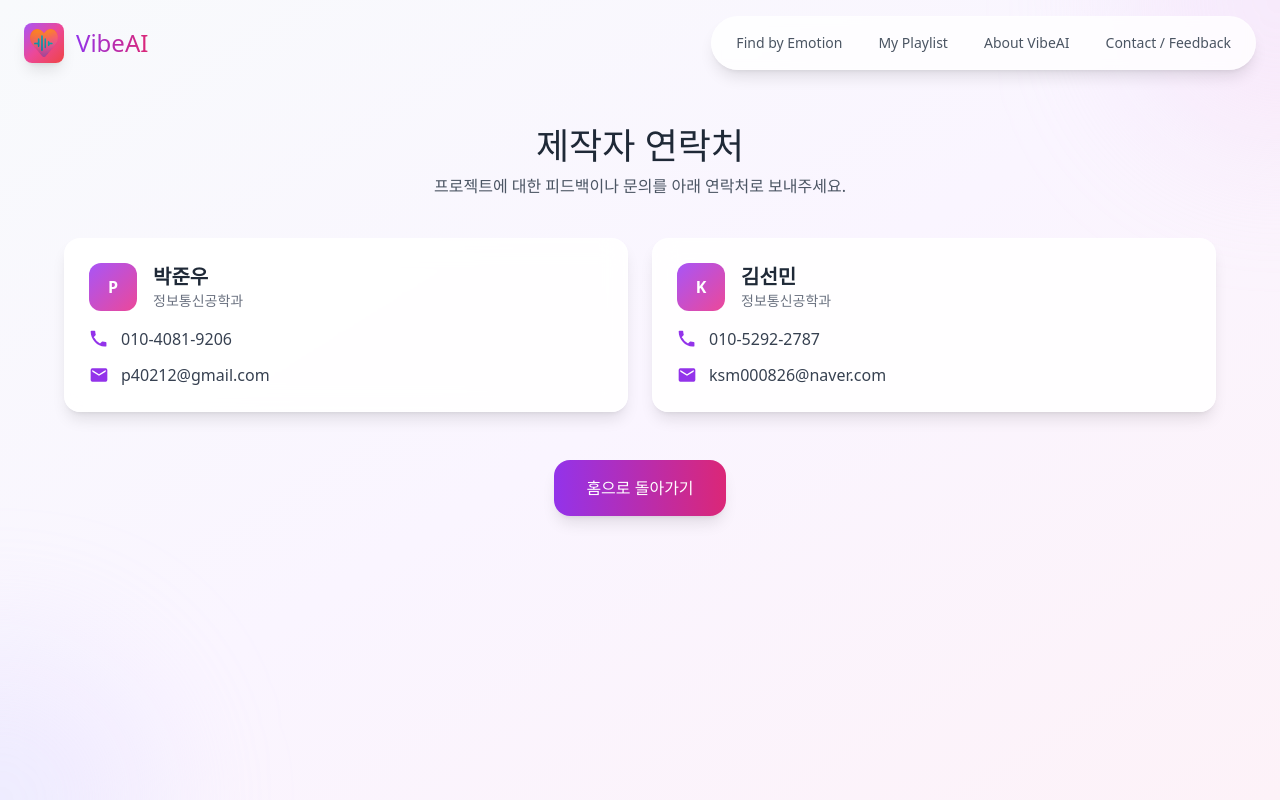
After one commit to junwoo-qkr/joljak, a Django app: page /recommendation/contact/ in a window 1280 px wide. The commit adds this page. Run offline with Django 5.2, Linux system fonts and the light colour scheme; some libraries are stand-ins or nearby versions.

Commit message:
contact 페이지 추가

```diff
--- /dev/null
+++ b/recommendation/templates/contact.html
@@ -0,0 +1,118 @@
+<!DOCTYPE html>
+<html lang="ko">
+{% load static %}
+<head>
+  <meta charset="UTF-8">
+  <meta name="viewport" content="width=device-width, initial-scale=1.0">
+  <title>VibeAI - Contact</title>
+  <script src="https://cdn.tailwindcss.com"></script>
+  <style>
+    :root { --radius: 0.625rem; }
+    @keyframes slideInUp { from { opacity: 0; transform: translateY(20px);} to { opacity: 1; transform: translateY(0);} }
+    @keyframes slideInDown { from { opacity: 0; transform: translateY(-20px);} to { opacity: 1; transform: translateY(0);} }
+    @keyframes scaleIn { from { opacity: 0; transform: scale(0.95);} to { opacity: 1; transform: scale(1);} }
+    .initial-hidden { opacity: 0; }
+    .animate-slide-in-up { animation: slideInUp .6s ease-out forwards; }
+    .animate-slide-in-down { animation: slideInDown .6s ease-out forwards; }
+    .animate-scale-in { animation: scaleIn .6s ease-out forwards; }
+    .delay-200{animation-delay:.2s}.delay-300{animation-delay:.3s}.delay-500{animation-delay:.5s}
+    .hover-shadow:hover { box-shadow: 0 20px 25px -5px rgba(0,0,0,.1), 0 10px 10px -5px rgba(0,0,0,.04); }
+  </style>
+</head>
+<body class="min-h-screen bg-gradient-to-br from-slate-50 via-purple-50 to-pink-50 overflow-auto relative">
+  <!-- background blobs -->
+  <div class="absolute inset-0 overflow-hidden">
+    <div class="absolute -top-40 -right-40 w-80 h-80 bg-gradient-to-br from-purple-200/30 to-pink-200/30 rounded-full blur-3xl"></div>
+    <div class="absolute -bottom-40 -left-40 w-80 h-80 bg-gradient-to-tr from-blue-200/30 to-purple-200/30 rounded-full blur-3xl"></div>
+  </div>
+
+  <!-- header / nav -->
+  <header class="relative z-10 px-6 py-4">
+    <nav class="max-w-7xl mx-auto flex items-center justify-between">
+      <div class="flex items-center gap-3 initial-hidden animate-slide-in-down">
+        <a href="{% url 'recommendation:start' %}" class="w-10 h-10 bg-gradient-to-br from-purple-500 via-pink-500 to-red-500 rounded-lg flex items-center justify-center shadow-lg transition">
+          <img src="{% static 'images/LOGO.png' %}" alt="VibeAI Heart Logo" class="w-7 h-7">
+        </a>
+        <span class="text-2xl bg-gradient-to-r from-purple-600 to-pink-600 bg-clip-text text-transparent">VibeAI</span>
+      </div>
+      <div class="hidden md:flex items-center gap-1 bg-white/80 backdrop-blur-sm rounded-full px-2 py-2 shadow-lg border border-white/20 initial-hidden animate-slide-in-down delay-200">
+        <a href="{% url 'recommendation:start' %}" class="px-4 py-2 rounded-full text-sm text-gray-600 hover:text-purple-600">Find by Emotion</a>
+        <a href="{% url 'recommendation:history' %}" class="px-4 py-2 rounded-full text-sm text-gray-600 hover:text-purple-600">My Playlist</a>
+        <a href="{% url 'recommendation:about' %}" class="px-4 py-2 rounded-full text-sm text-gray-600 hover:text-purple-600">About VibeAI</a>
+        <a href="{% url 'recommendation:contact' %}" class="px-4 py-2 rounded-full text-sm text-gray-600 hover:text-purple-600">Contact / Feedback</a>
+      </div>
+    </nav>
+  </header>
+
+  <!-- main -->
+  <main id="contact" class="relative z-10 px-6 py-10">
+    <div class="max-w-6xl mx-auto">
+      <div class="text-center mb-10 initial-hidden animate-scale-in">
+        <h1 class="text-3xl md:text-4xl font-medium text-gray-800">제작자 연락처</h1>
+        <p class="text-gray-600 mt-2">프로젝트에 대한 피드백이나 문의를 아래 연락처로 보내주세요.</p>
+      </div>
+
+      <!-- cards -->
+      <section class="grid grid-cols-1 md:grid-cols-2 gap-6">
+        <!-- Card 1 -->
+        <article class="bg-white/90 backdrop-blur-md rounded-2xl border border-white/30 shadow-lg p-6 initial-hidden animate-slide-in-up">
+          <header class="flex items-center gap-4 mb-4">
+            <div class="w-12 h-12 rounded-xl bg-gradient-to-br from-purple-500 to-pink-500 flex items-center justify-center text-white font-semibold">P</div>
+            <div>
+              <h2 class="text-xl font-semibold text-gray-800">박준우</h2>
+              <p class="text-sm text-gray-500">정보통신공학과</p>
+            </div>
+          </header>
+          <div class="space-y-3">
+            <div class="flex items-center gap-3">
+              <!-- phone icon -->
+              <svg class="w-5 h-5 text-purple-600" viewBox="0 0 24 24" fill="currentColor"><path d="M6.62 10.79a15.05 15.05 0 006.59 6.59l2.2-2.2a1 1 0 011.01-.24c1.1.37 2.28.57 3.5.57a1 1 0 011 1v3.49a1 1 0 01-1 1C11.07 22 2 12.93 2 2.99a1 1 0 011-1H6.5a1 1 0 011 1c0 1.22.2 2.4.57 3.5a1 1 0 01-.25 1.01l-2.2 2.29z"/></svg>
+              <span class="text-gray-700">010-4081-9206</span>
+            </div>
+            <div class="flex items-center gap-3">
+              <!-- email icon -->
+              <svg class="w-5 h-5 text-purple-600" viewBox="0 0 24 24" fill="currentColor"><path d="M20 4H4a2 2 0 00-2 2v12a2 2 0 002 2h16a2 2 0 002-2V6a2 2 0 00-2-2zm0 4l-8 5-8-5V6l8 5 8-5v2z"/></svg>
+              <span class="text-gray-700">p40212@gmail.com</span>
+            </div>
+          </div>
+        </article>
+
+        <!-- Card 2 -->
+        <article class="bg-white/90 backdrop-blur-md rounded-2xl border border-white/30 shadow-lg p-6 initial-hidden animate-slide-in-up delay-200">
+          <header class="flex items-center gap-4 mb-4">
+            <div class="w-12 h-12 rounded-xl bg-gradient-to-br from-purple-500 to-pink-500 flex items-center justify-center text-white font-semibold">K</div>
+            <div>
+              <h2 class="text-xl font-semibold text-gray-800">김선민</h2>
+              <p class="text-sm text-gray-500">정보통신공학과</p>
+            </div>
+          </header>
+          <div class="space-y-3">
+            <div class="flex items-center gap-3">
+              <svg class="w-5 h-5 text-purple-600" viewBox="0 0 24 24" fill="currentColor"><path d="M6.62 10.79a15.05 15.05 0 006.59 6.59l2.2-2.2a1 1 0 011.01-.24c1.1.37 2.28.57 3.5.57a1 1 0 011 1v3.49a1 1 0 01-1 1C11.07 22 2 12.93 2 2.99a1 1 0 011-1H6.5a1 1 0 011 1c0 1.22.2 2.4.57 3.5a1 1 0 01-.25 1.01l-2.2 2.29z"/></svg>
+              <span class="text-gray-700">010-5292-2787</span>
+            </div>
+            <div class="flex items-center gap-3">
+              <svg class="w-5 h-5 text-purple-600" viewBox="0 0 24 24" fill="currentColor"><path d="M20 4H4a2 2 0 00-2 2v12a2 2 0 002 2h16a2 2 0 002-2V6a2 2 0 00-2-2zm0 4l-8 5-8-5V6l8 5 8-5v2z"/></svg>
+              <span class="text-gray-700">ksm000826@naver.com</span>
+            </div>
+          </div>
+        </article>
+      </section>
+
+      <!-- back button -->
+      <div class="mt-12 text-center initial-hidden animate-slide-in-up delay-600">
+        <button onclick="location.href='{% url 'recommendation:start' %}'"
+          class="bg-gradient-to-r from-purple-600 to-pink-600 hover:from-purple-700 hover:to-pink-700 text-white px-8 py-4 rounded-2xl shadow-lg hover:shadow-xl transition-all duration-300">
+          홈으로 돌아가기
+        </button>
+      </div>
+    </div>
+  </main>
+
+  <script>
+    window.addEventListener('load', () => {
+      document.querySelectorAll('.initial-hidden').forEach(el => el.classList.remove('initial-hidden'));
+    });
+  </script>
+</body>
+</html>
--- a/recommendation/urls.py
+++ b/recommendation/urls.py
@@ -12,4 +12,5 @@ urlpatterns = [
     path('error/', views.error_page, name='error_page'),
     path('youtube/authorize/', views.youtube_authorize, name='youtube_authorize'),
     path('oauth2callback/', views.youtube_oauth2callback, name='youtube_oauth2callback'),
+    path('contact/', views.contact, name='contact'),
 ]
--- a/recommendation/views.py
+++ b/recommendation/views.py
@@ -101,3 +101,7 @@ def error_page(request):
     if not error_message:
         error_message = '에러가 일어나지 않았어요! 왜 온거죠?'
     return render(request, 'error.html', {'error_message': error_message})
+
+
+def contact(request):
+    return render(request, 'contact.html')
--- a/vibeAI/settings.py
+++ b/vibeAI/settings.py
@@ -22,7 +22,7 @@ GOOGLE_WEB_CONFIG = {
     }
 }
 
-DEBUG = True if env('DEBUG') == True else False
+DEBUG = env('DEBUG')
 
 YOUTUBE_SCOPES = ['https://www.googleapis.com/auth/youtube']
 
```
Also changed, not shown: recommendation/templates/about.html (+4 -4 lines), recommendation/templates/error.html (+4 -4 lines), recommendation/templates/history.html (+4 -4 lines), recommendation/templates/main.html (+4 -4 lines), recommendation/templates/recommendation.html (+4 -4 lines), recommendation/templates/result.html (+4 -4 lines).
